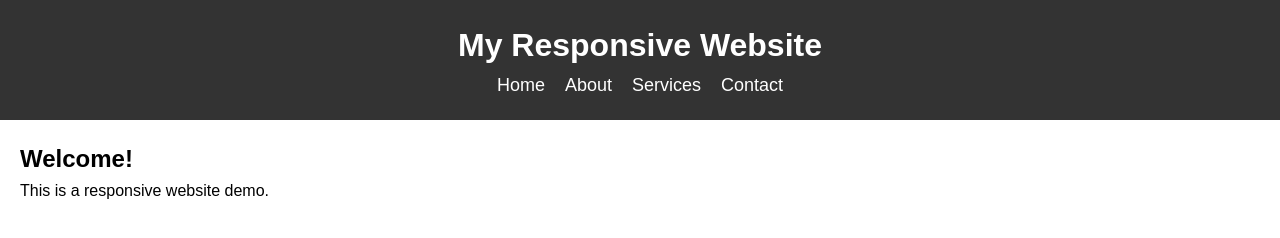
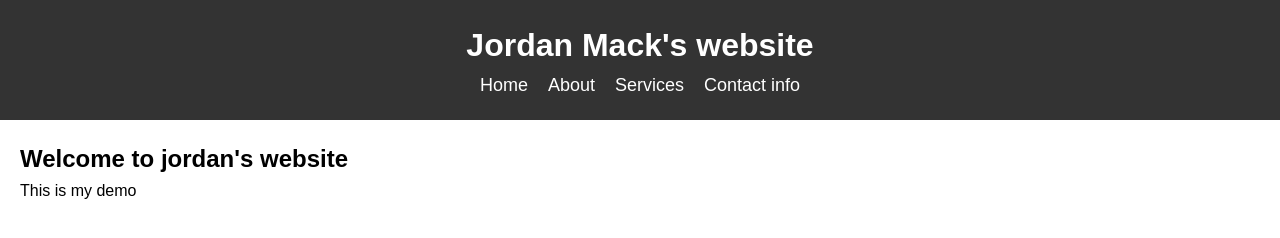
Before and after one commit to nojomack/8.1-assignment, a plain HTML site: page index.html in a window 1280 px wide. Drawn offline with Linux system fonts and the light colour scheme.

Commit message:
Update index.html

```diff
--- a/index.html
+++ b/index.html
@@ -3,25 +3,25 @@
 <head>
     <meta charset="UTF-8">
     <meta name="viewport" content="width=device-width, initial-scale=1.0">
-    <title>Responsive Design</title>
+    <title>Responsive Design assignment</title>
     <link rel="stylesheet" href="styles.css">
 </head>
 <body>
     <header>
-        <h1>My Responsive Website</h1>
+        <h1>Jordan Mack's website</h1>
         <nav>
             <ul>
                 <li><a href="#">Home</a></li>
                 <li><a href="#">About</a></li>
                 <li><a href="#">Services</a></li>
-                <li><a href="#">Contact</a></li>
+                <li><a href="#">Contact info</a></li>
             </ul>
         </nav>
     </header>
     <main>
         <section>
-            <h2>Welcome!</h2>
-            <p>This is a responsive website demo.</p>
+            <h2>Welcome to jordan's website</h2>
+            <p>This is my demo</p>
         </section>
     </main>
 </body>
```
